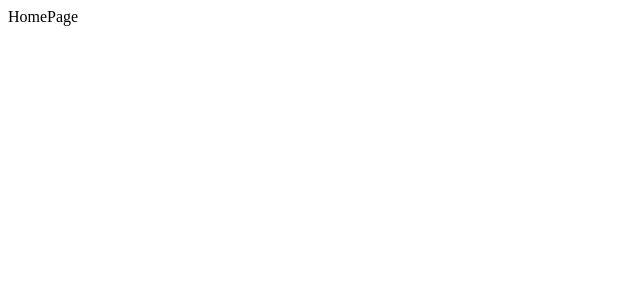
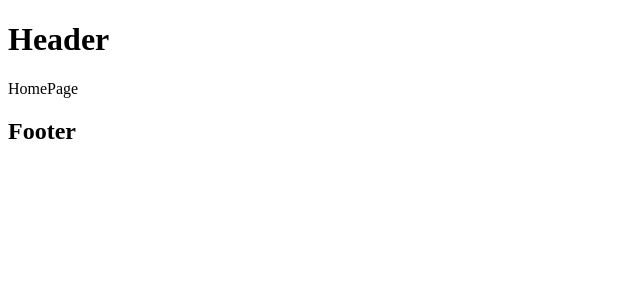
Before and after one commit to DiegoCG171/clothes-shop, a React (Vite) app: page /home in a window 1280 px wide. Shown: the top 300 px of the page, without its empty margins (0-640 px from the left). Built offline with nearby package versions, Linux system fonts and the light colour scheme.

Commit message:
feat: refactor routes and MainLayout component

```diff
--- /dev/null
+++ b/src/components/header/Breadcrumb.tsx
@@ -0,0 +1,6 @@
+
+export const Breadcrumb = () => {
+  return (
+    <div>Breadcrumb</div>
+  )
+}
--- /dev/null
+++ b/src/components/header/Header.tsx
@@ -0,0 +1,6 @@
+
+export const Header = () => {
+  return (
+    <div>Header</div>
+  )
+}
--- /dev/null
+++ b/src/components/header/NotificationBar.tsx
@@ -0,0 +1,6 @@
+
+export const NotificationBar = () => {
+  return (
+    <div>NotificationBar</div>
+  )
+}
--- /dev/null
+++ b/src/components/header/index.ts
@@ -0,0 +1,3 @@
+export * from './Breadcrumb';
+export * from './Header';
+export * from './NotificationBar';
--- /dev/null
+++ b/src/components/layout/MainLayout.tsx
@@ -0,0 +1,15 @@
+import { JSX } from "react"
+
+interface Props {
+    children: JSX.Element
+}
+
+export const MainLayout = ({children}: Props) => {
+  return (
+    <div>
+        <h1>Header</h1>
+        {children}
+        <h2>Footer</h2>
+    </div>
+  )
+}
--- /dev/null
+++ b/src/components/layout/index.ts
@@ -0,0 +1 @@
+export * from './MainLayout';
--- a/src/main.tsx
+++ b/src/main.tsx
@@ -2,6 +2,7 @@ import { StrictMode } from 'react'
 import { createRoot } from 'react-dom/client'
 import { AppRouter } from './router/AppRouter'
 
+import './styles/styles.css';
 
 createRoot(document.getElementById('root')!).render(
   <StrictMode>
--- a/src/router/AppRouter.tsx
+++ b/src/router/AppRouter.tsx
@@ -1,19 +1,20 @@
-import { BrowserRouter, Navigate, Route, Routes } from "react-router-dom"
-import { ErrorPage, HomePage, LoginPage, ProductListPage, ProductPage, ProfilePage } from "../pages"
+import { BrowserRouter, Navigate, Route, Routes } from "react-router-dom";
+
+import { routes } from "./routes/"
+import { MainLayout } from "../components/layout";
 
 export const AppRouter = () => {
   return (
     <BrowserRouter>
-     <Routes>
-        <Route path="/home" element={<HomePage />}/>
-        <Route path="/login" element={<LoginPage />}/>
-        <Route path="/products-list" element={<ProductListPage />}/>
-        <Route path="/product" element={<ProductPage />}/>
-        <Route path="/profile" element={<ProfilePage />}/>
-        <Route path="/error" element={<ErrorPage />}/>
+     <MainLayout >
+      <Routes>
+        {routes.map((route) => (
+          <Route path={route.path} element={route.element} />
+        ))}
         <Route path="*" element={<Navigate to="/home" replace />} />
-     </Routes>
+      </Routes>
+     </MainLayout>
     </BrowserRouter>
-  )
-}
- 3
+  );
+};
+3;
--- /dev/null
+++ b/src/router/routes/index.ts
@@ -0,0 +1 @@
+export * from './mainRoutes'
--- /dev/null
+++ b/src/styles/styles.css
@@ -0,0 +1 @@
+@import url('./components/header/notificationBar.css');
```
Also changed, not shown: src/router/routes/mainRoutes.tsx (added, +41 -0 lines), src/styles/components/header/notificationBar.css (added).
